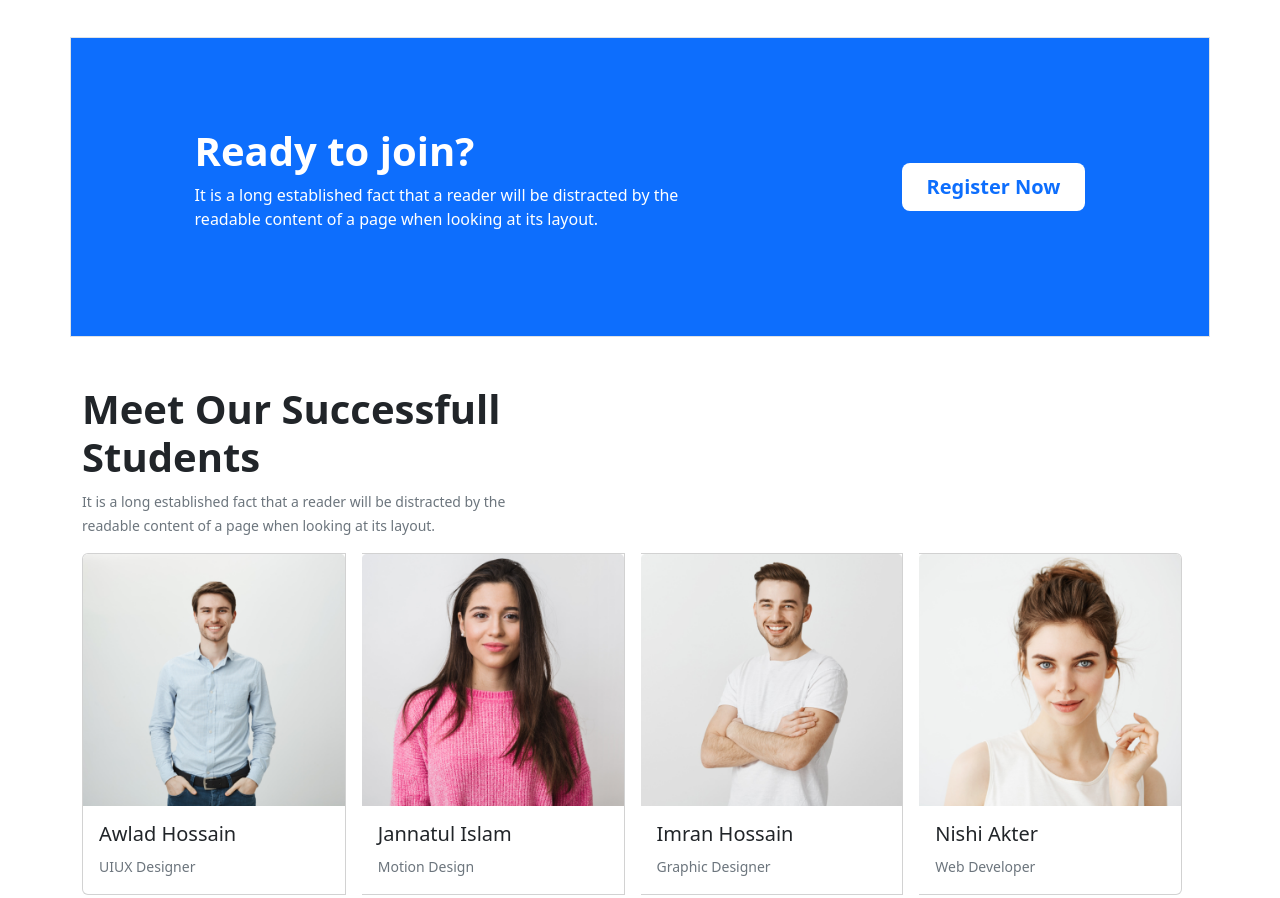
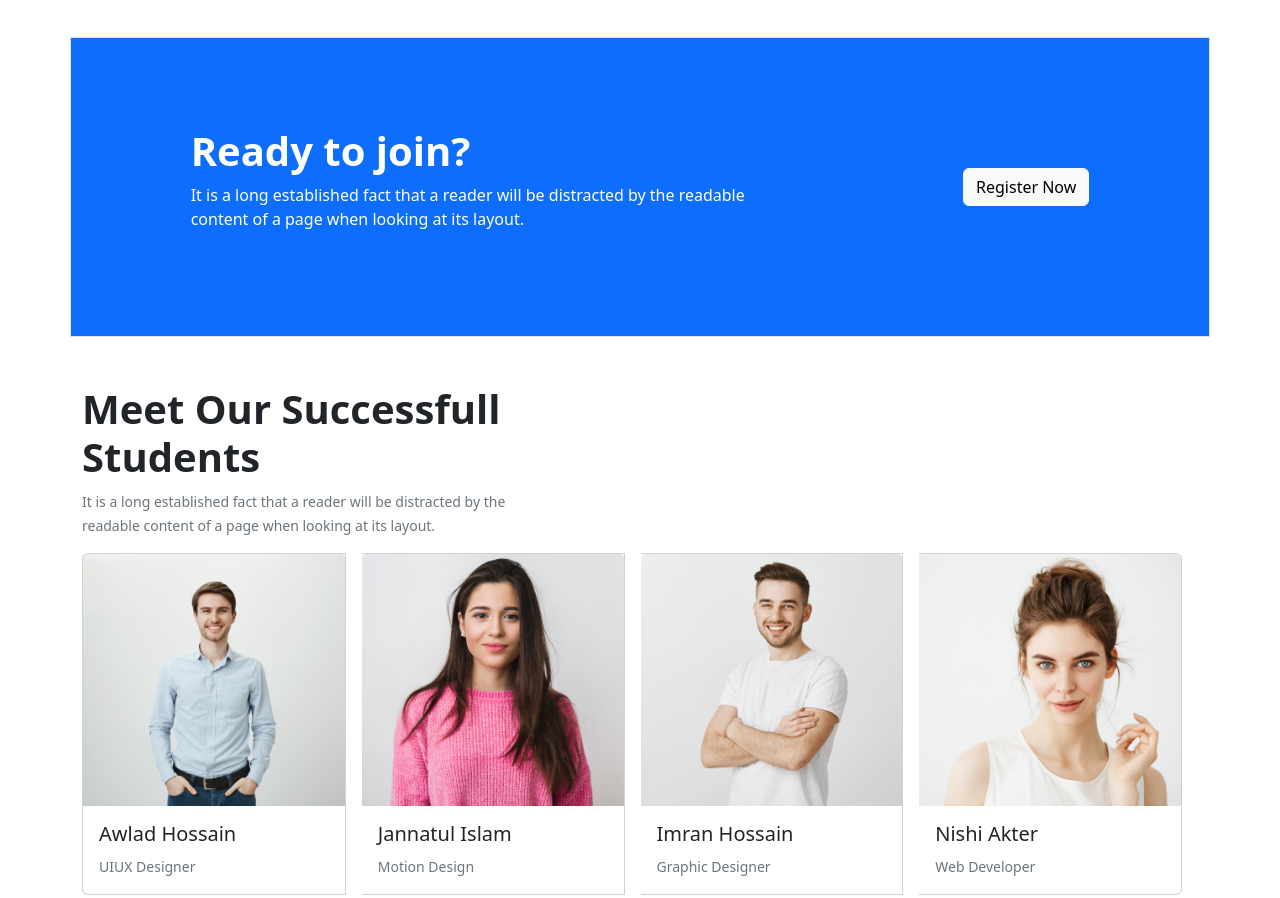
Before and after one commit to Mamun-Ashraf/tech-edu, a plain HTML site: page index.html in a window 1280 px wide. Shown: the part 2420-3318 px from the top of the page. Drawn offline with nearby package versions, Linux system fonts and the light colour scheme.

Commit message:
updated register section

```diff
--- a/index.html
+++ b/index.html
@@ -241,17 +241,15 @@
         <!-- eLearning end -->
         <!-- Register start -->
         <section class="container bg-primary d-flex justify-content-around align-items-center register-now border mb-5">
-            <div>
+            <div class="w-50">
                 <h1 class="text-white fs-1 fw-bold">Ready to join?</h1>
-                <p class="text-white">It is a long established fact that a reader will be distracted by the
-                    <br>readable content of a page
-                    when looking at its layout.
+                <p class="text-white">It is a long established fact that a reader will be distracted by the readable
+                    content of a page when looking at its layout.
                 </p>
             </div>
             <div>
                 <!-- Trigger the modal with a button -->
-                <button type="button" class="btn bg-white text-primary fw-bold px-4 btn-lg" data-toggle="modal"
-                    data-target="#myModal">Register
+                <button type="button" class="btn btn-light">Register
                     Now</button>
             </div>
 
```
